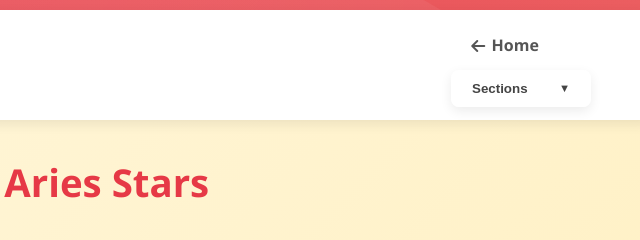
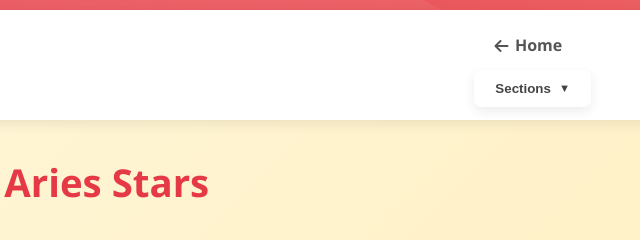
Before and after one commit to jhonjalany/sample-web-viewer, a plain HTML site: page index.html in a window 1280 px wide. Shown: the part 140-380 px from the top of the page, 629-1269 px from the left. Drawn offline with Linux system fonts and the light colour scheme.

Commit message:
Update index.html

```diff
--- a/index.html
+++ b/index.html
@@ -132,7 +132,7 @@
       backdrop-filter: blur(10px);
       transition: var(--transition);
       cursor: pointer;
-      min-width: 140px;
+      min-width: 100px;
       text-align: left;
       box-shadow: var(--shadow-sm);
       flex-shrink: 0; /* ← Prevents stretching in flex containers */
```
